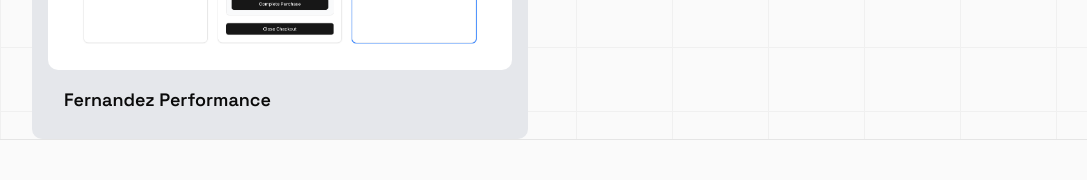
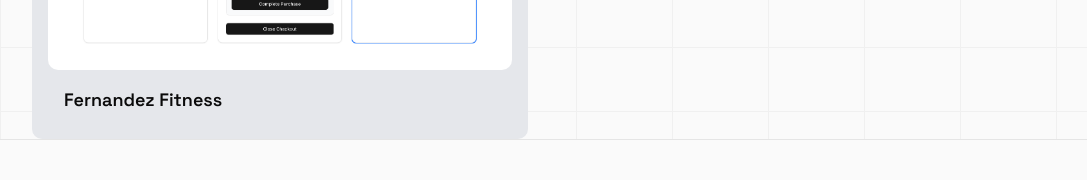
Before and after one commit to adamsaleh11/SalehGroups, a Next.js app in the folder salehgroups/: page /showcase in a window 1280 px wide. Shown: the part 1233-1413 px from the top of the page, without its empty margins (96-1183 px from the left). Built offline with nearby package versions, Linux system fonts and the light colour scheme.

Commit message:
Update blur-fade-demos.tsx

```diff
--- a/salehgroups/src/components/demos/blur-fade-demos.tsx
+++ b/salehgroups/src/components/demos/blur-fade-demos.tsx
@@ -18,8 +18,8 @@
   {
     background: "bg-gray-200",
     imageUrl: "/images/fernandezperformance.png",
-    title: "Fernandez Performance",
-    link: "https://fernandezperformance.vercel.app",
+    title: "Fernandez Fitness",
+    link: "https://www.fernandezfitness.com",
   },
 ];
 
```
